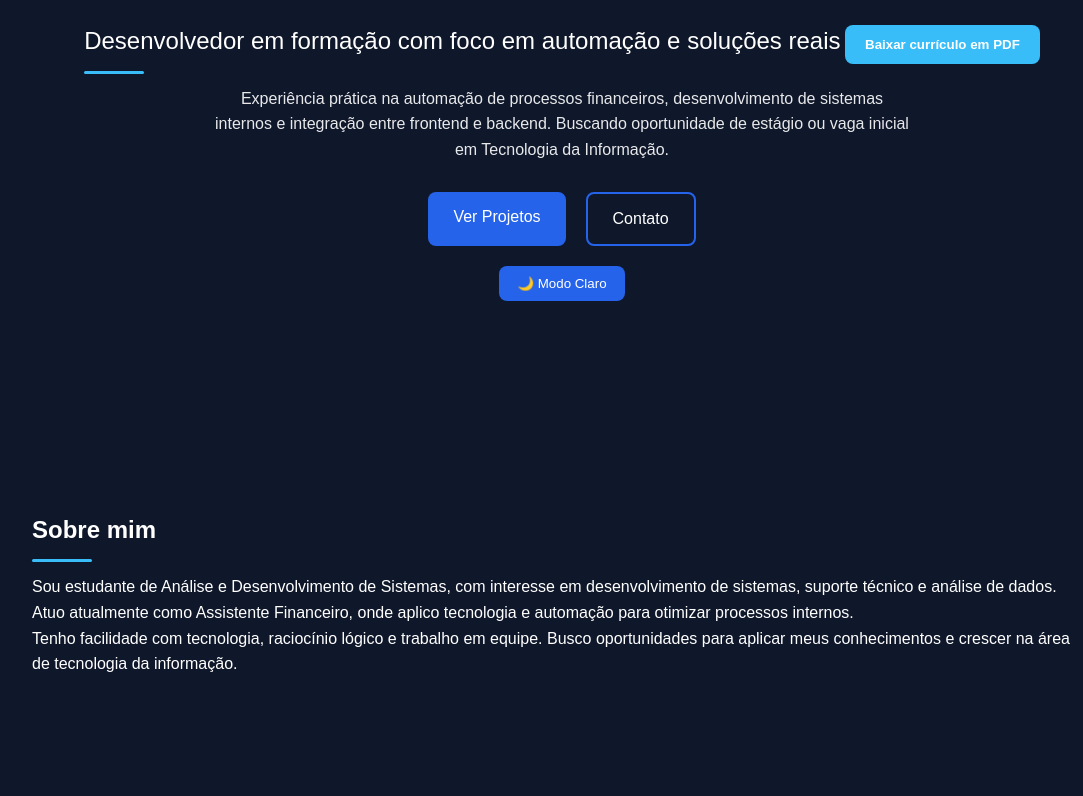
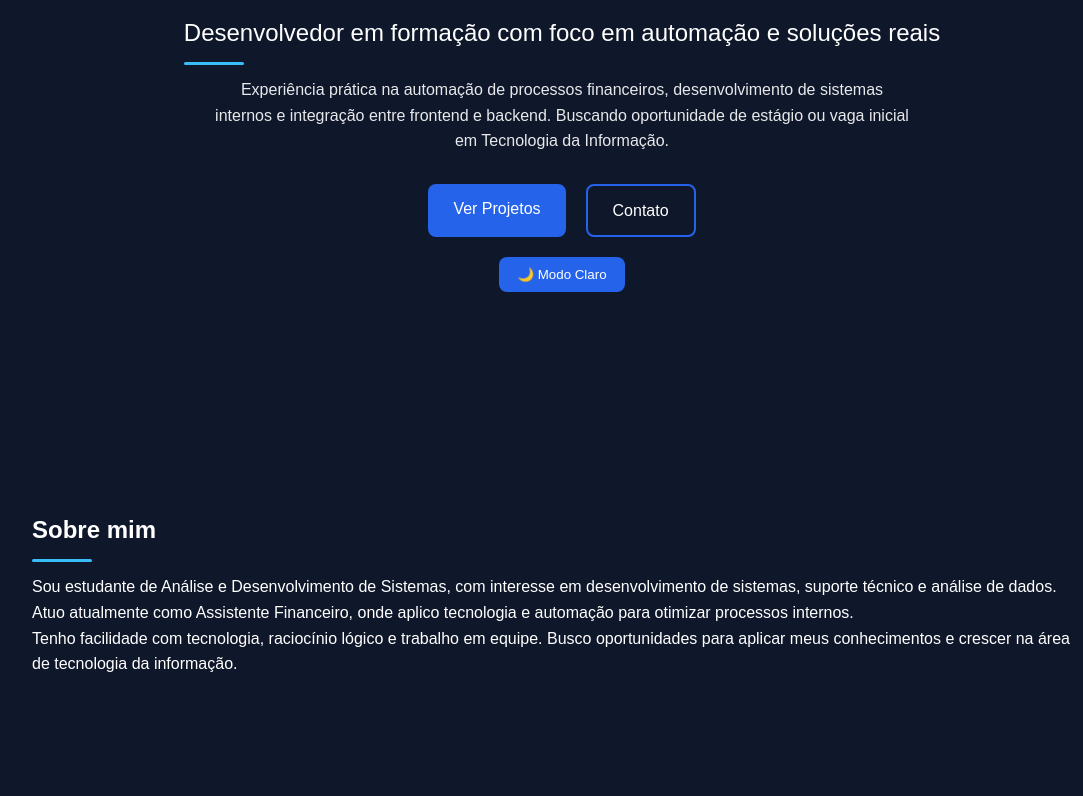
Before and after one commit to lucasdiasmendes77/Portif-lio, a website: page index.html in a window 1280 px wide. Shown: the part 209-1005 px from the top of the page, without its empty margins (78-1161 px from the left). Drawn offline with Linux system fonts and the light colour scheme.

```diff
--- a/index.html
+++ b/index.html
@@ -26,9 +26,6 @@
     <h1>Lucas Dias da Silva Mendes</h1>
     <h2>Desenvolvedor em formação com foco em automação e soluções reais</h2>
 
-     <button class="btn-pdf" onclick="window.print()">
-        Baixar currículo em PDF
-      </button>
    <p>
       Experiência prática na automação de processos financeiros,
       desenvolvimento de sistemas internos e integração entre frontend e backend.
```
